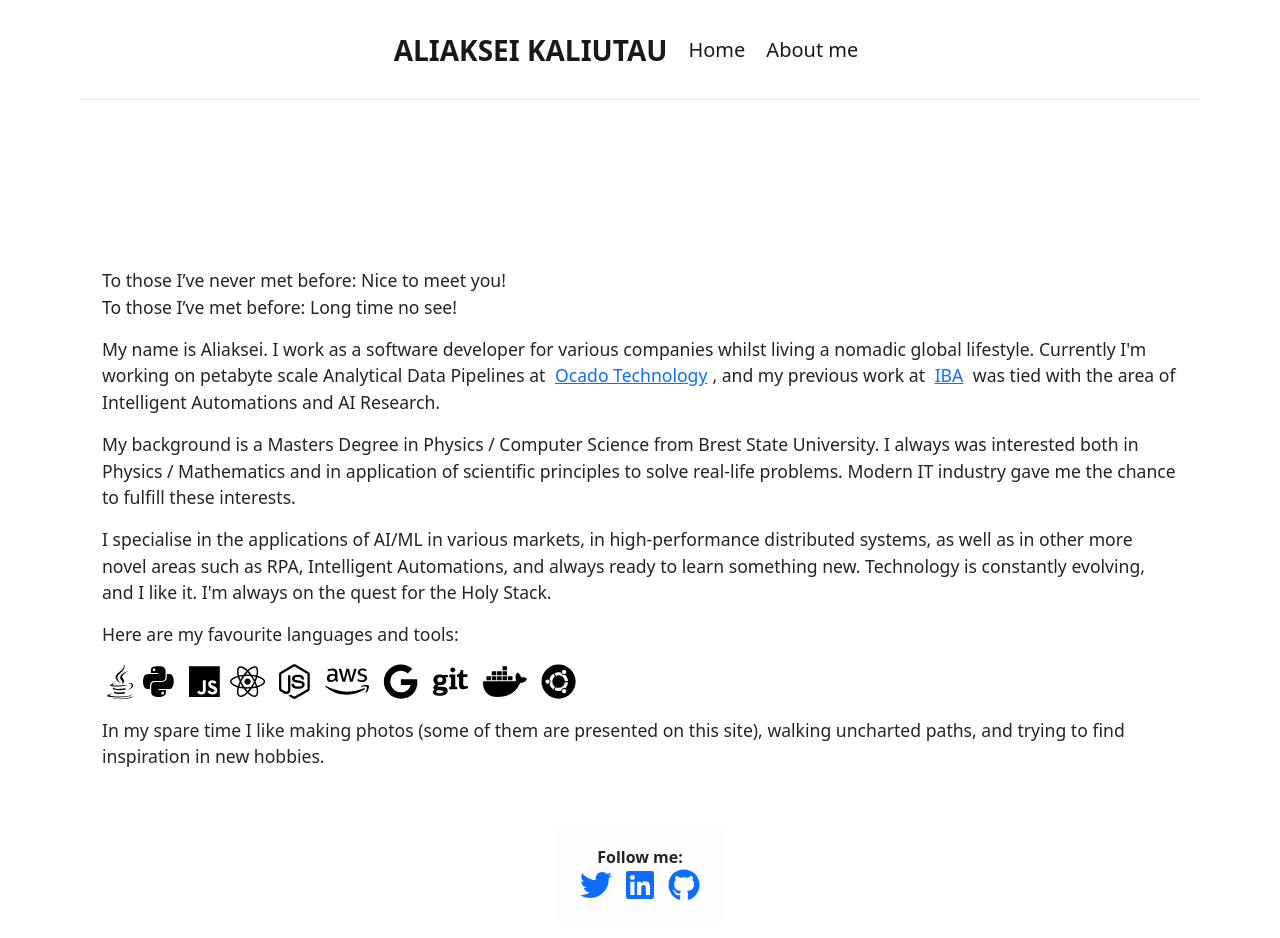
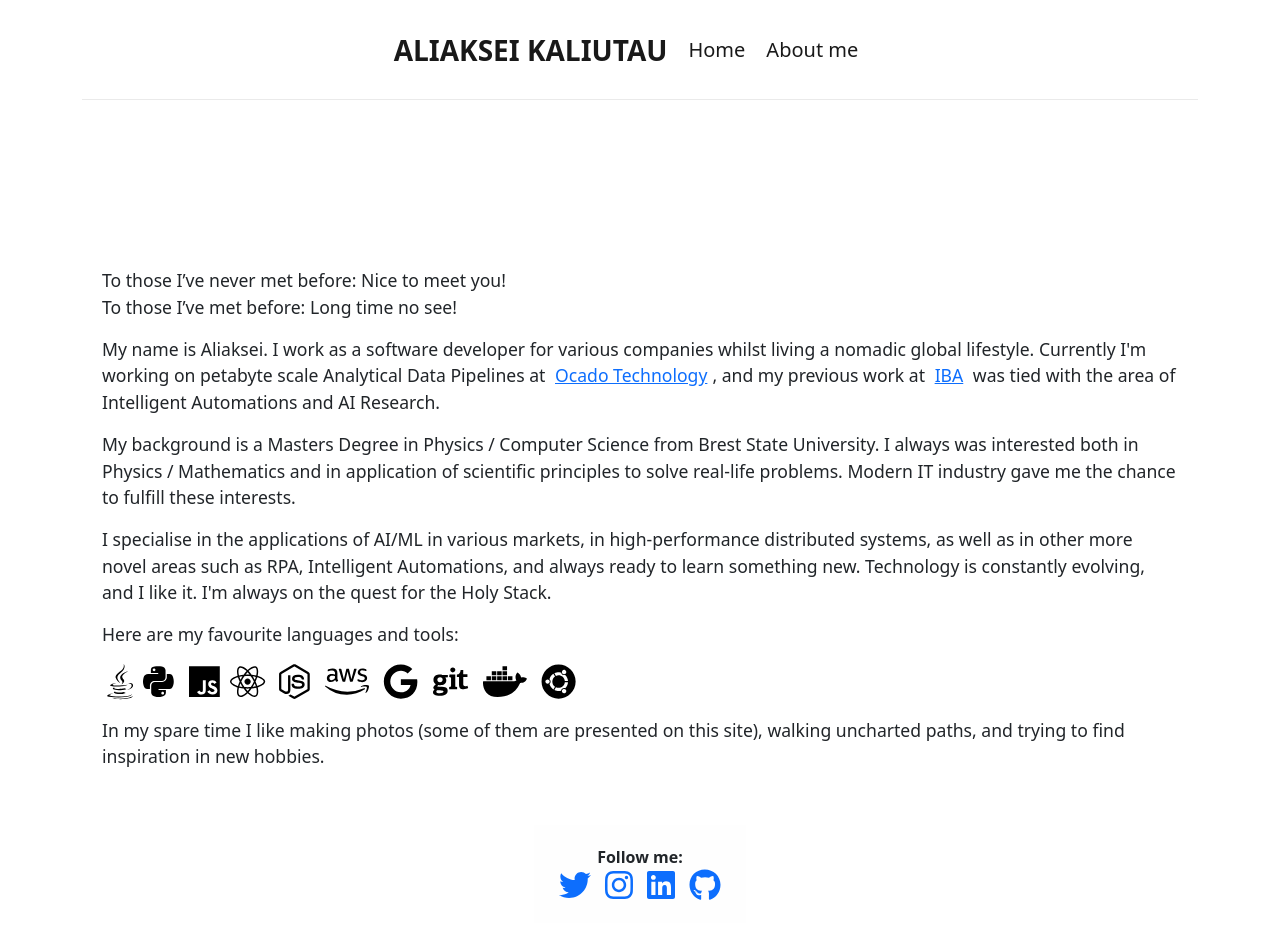
Before and after one commit to akaliutau/nextjs, a Next.js app: page /about in a window 1280 px wide. Shown: the top 938 px of the page. Built offline with nearby package versions, Linux system fonts and the light colour scheme.

Commit message:
updated instagram link

```diff
--- a/components/SocialFollow.js
+++ b/components/SocialFollow.js
@@ -22,6 +22,10 @@ export default function SocialFollow() {
 			<FontAwesomeIcon icon={faTwitter} size="2x" />
 		</a>
 		<span> </span>
+	    <a href="https://www.instagram.com/akaluitau" className="instagram social">
+			<FontAwesomeIcon icon={faInstagram} size="2x" />
+		</a>
+		<span> </span>
 		<a href="https://www.linkedin.com/in/aliaksei-kaliutau" className="linkedin social">
 			<FontAwesomeIcon icon={faLinkedin} size="2x" />
 		</a>
```
